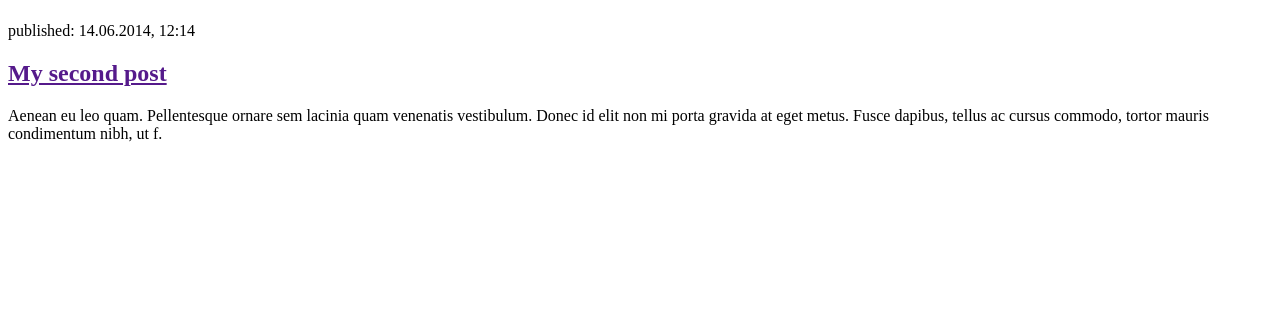
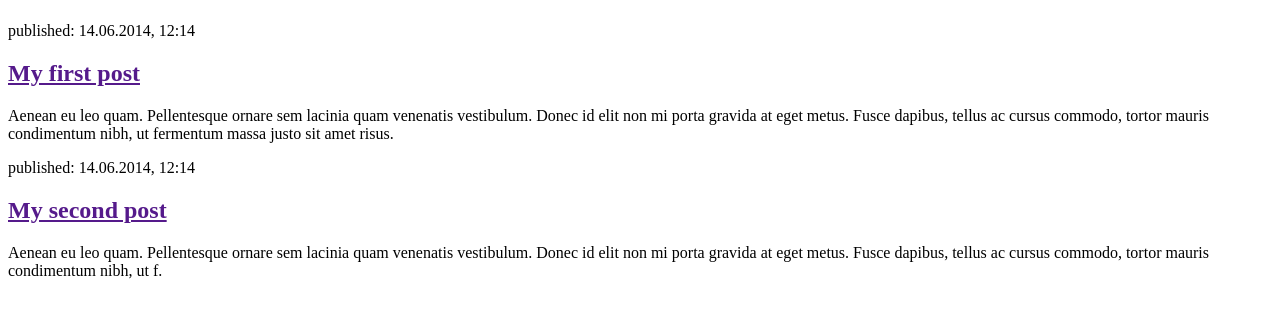
Before and after one commit to mohammadalmomani22/my-first-blog, a Django app: page / in a window 1280 px wide. Shown: the part 58-376 px from the top of the page. Run offline with Django 3.2, Linux system fonts and the light colour scheme; data comes from the database, SQL or seed files in the repository.

Commit message:
Changed the HTML for the site.

```diff
--- /dev/null
+++ b/blog/static/css/blog.css
@@ -0,0 +1,3 @@
+h1 a, h2 a {
+    color: #f17014;
+}
--- a/blog/templates/blog/post_list.html
+++ b/blog/templates/blog/post_list.html
@@ -1,16 +1,19 @@
+{% load static %}
 <!DOCTYPE html>
 <html>
-    <header>
-        <h1><a href="/">Django Girls Blog</a></h1>
-    </header>
+    <head>
+        <title>Django Girls blog</title>
+    </head>
+    <body>
+        <header>
+            <h1><a href="/">Django Girls Blog</a></h1>
+        </header>
 
-    {% for post in posts %}
         <article>
-            <time>published: {{ post.published_date }}</time>
-            <h2><a href="">{{ post.title }}</a></h2>
-            <p>{{ post.text|linebreaksbr }}</p>
+            <time>published: 14.06.2014, 12:14</time>
+            <h2><a href="">My first post</a></h2>
+            <p>Aenean eu leo quam. Pellentesque ornare sem lacinia quam venenatis vestibulum. Donec id elit non mi porta gravida at eget metus. Fusce dapibus, tellus ac cursus commodo, tortor mauris condimentum nibh, ut fermentum massa justo sit amet risus.</p>
         </article>
-    {% endfor %}
 
         <article>
             <time>published: 14.06.2014, 12:14</time>
--- a/blog/templates/blog/static/css/blog.css
+++ /dev/null
@@ -1,3 +0,0 @@
-body {
-    padding-left: 50px;
-}
--- a/mysite/settings.py
+++ b/mysite/settings.py
@@ -120,6 +120,7 @@ USE_TZ = True
 STATIC_URL = '/static/'
 STATIC_ROOT = BASE_DIR / 'static'
 
+
 # Default primary key field type
 # https://docs.djangoproject.com/en/3.2/ref/settings/#default-auto-field
 
```
